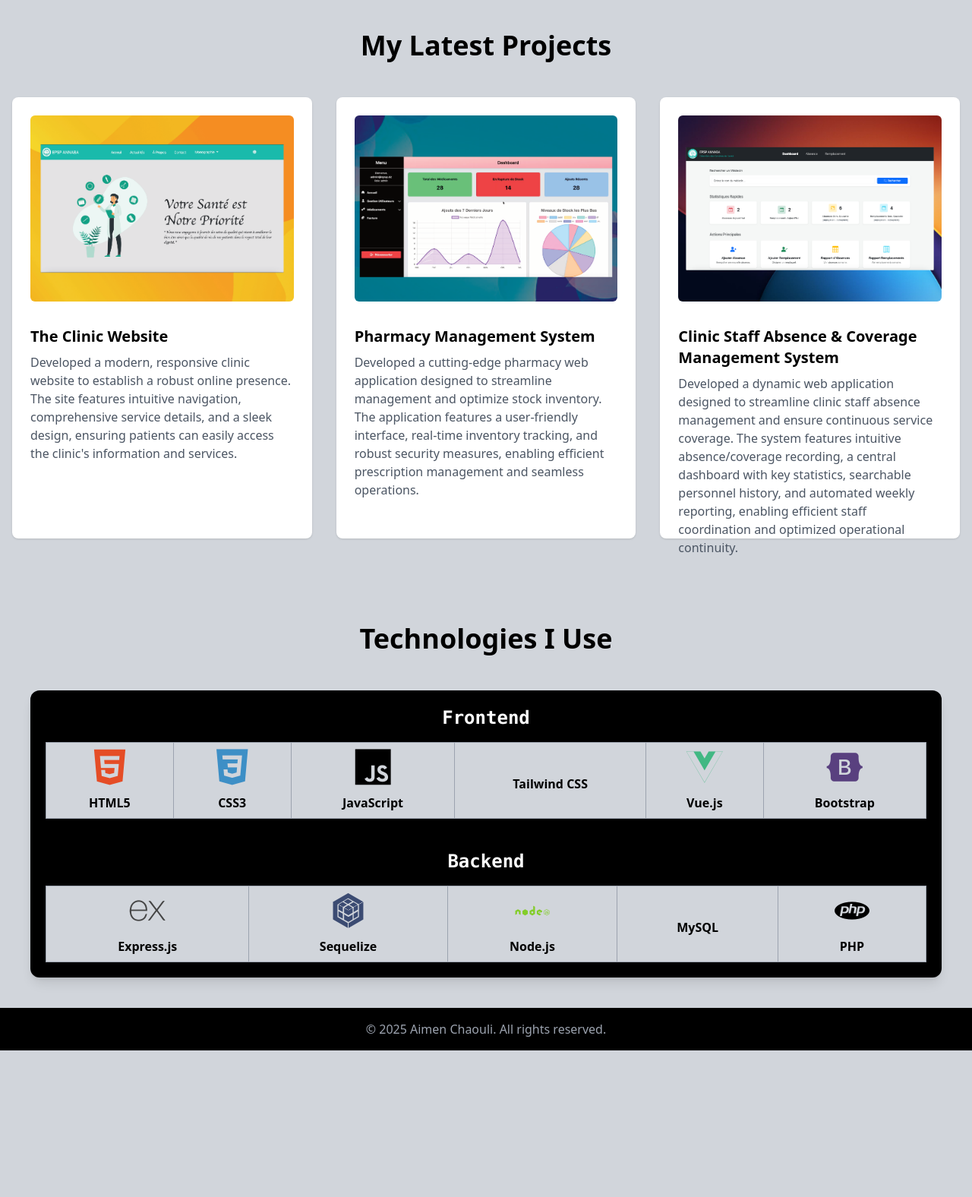
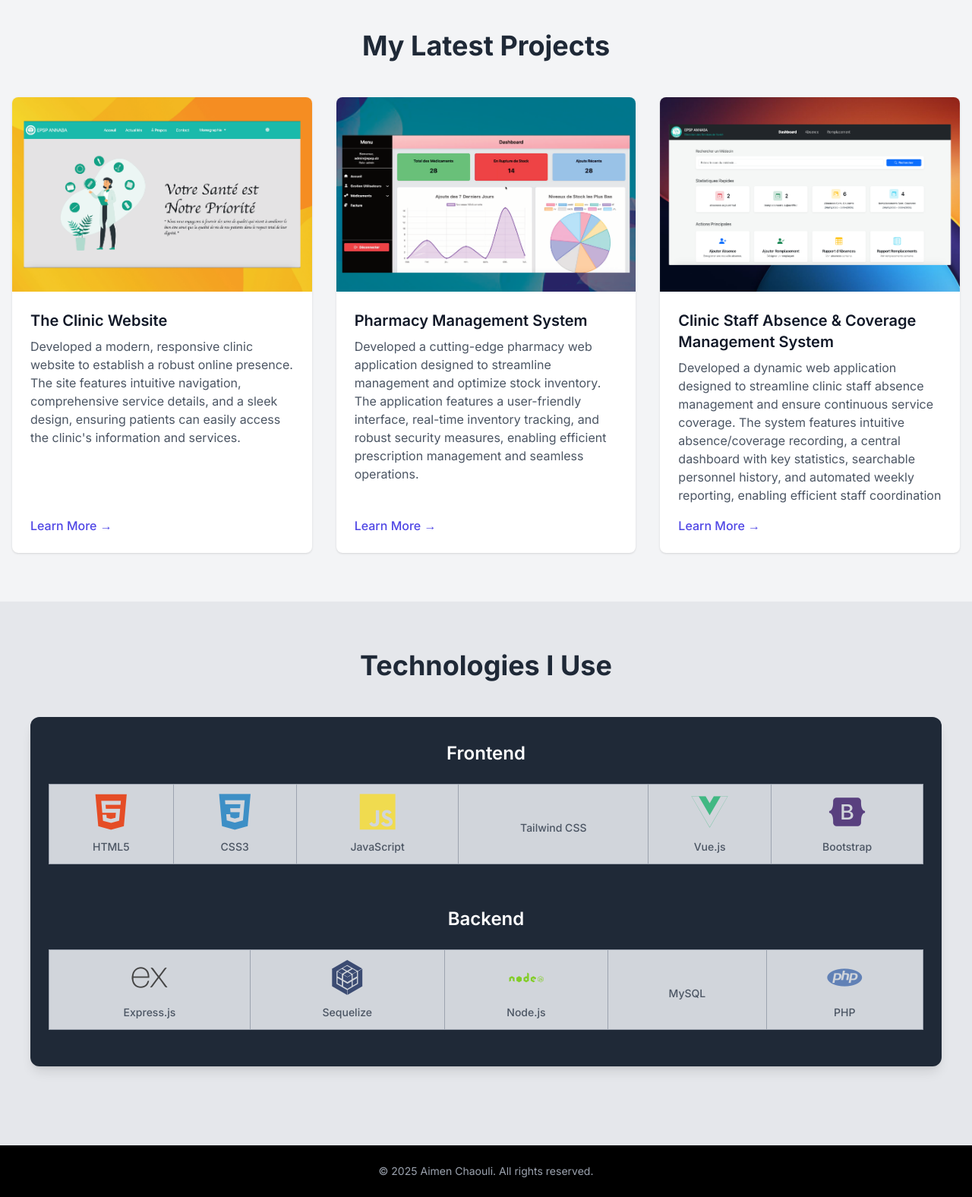
Before and after one commit to aimen-chaouli/portfolio-website, a website: page projects.html in a window 1280 px wide. Shown: the part 80-1656 px from the top of the page at 76% size. Before the commit the page ends 1463 px from the top, so only its background shows below. Drawn offline with nearby package versions, Linux system fonts and the light colour scheme.

Commit message:
Updated Projects

```diff
--- a/projects.html
+++ b/projects.html
@@ -1,7 +1,6 @@
 <!DOCTYPE html>
 <html lang="en">
   <head>
-    <!-- Google tag (gtag.js) -->
     <script
       async
       src="https://www.googletagmanager.com/gtag/js?id=G-Z2BS6ZRB7T"></script>
@@ -24,69 +23,109 @@
       type="text/css"
       href="https://cdn.jsdelivr.net/gh/devicons/devicon@latest/devicon.min.css" />
 
+    <link rel="stylesheet" href="src/output.css" />
+
     <script src="https://cdnjs.cloudflare.com/ajax/libs/gsap/3.12.2/gsap.min.js"></script>
-    <link rel="stylesheet" href="src/output.css" />
+
     <title>Contact - Aimen Chaouli</title>
+    <style>
+      /* Add Inter font */
+      @import url("https://fonts.googleapis.com/css2?family=Inter:wght@400;500;600;700&display=swap");
+      body {
+        font-family: "Inter", sans-serif;
+      }
+      /* Ensure icons have a consistent size if needed */
+      .devicon {
+        font-size: 3rem; /* Adjust size as needed */
+      }
+      /* Ensure table cells center content */
+      th {
+        text-align: center;
+        vertical-align: middle;
+      }
+      th h1 {
+        font-size: 0.875rem; /* text-sm */
+        font-weight: 500; /* medium */
+        color: #4b5563; /* gray-600 */
+      }
+    </style>
   </head>
-  <body class="min-h-screen flex flex-col bg-gray-300">
-    <!-- Navigation -->
+  <body class="min-h-screen flex flex-col bg-gray-100 font-inter">
     <nav class="bg-black">
-      <ul class="flex justify-center space-x-8 py-4">
+      <ul
+        class="flex justify-center space-x-4 sm:space-x-8 py-4 text-sm sm:text-base">
         <li>
-          <a href="index.html" class="text-gray-400 hover:text-white">Home</a>
+          <a href="index.html" class="text-gray-400 hover:text-white px-2"
+            >Home</a
+          >
         </li>
         <li>
-          <a href="resume.html" class="text-gray-400 hover:text-white"
+          <a href="resume.html" class="text-gray-400 hover:text-white px-2"
             >Resume</a
           >
         </li>
         <li>
-          <a href="contact.html" class="text-gray-400 hover:text-white"
+          <a href="contact.html" class="text-gray-400 hover:text-white px-2"
             >Contact</a
           >
         </li>
         <li>
-          <a href="projects.html" class="text-white hover:text-gray-300"
+          <a href="projects.html" class="text-white hover:text-gray-300 px-2"
             >Projects</a
           >
         </li>
       </ul>
     </nav>
 
-    <!-- Projects Section -->
-    <section class="max-w-7xl mx-auto px-4 py-16">
-      <h2 class="text-4xl font-bold text-center mb-12">My Latest Projects</h2>
-      <div class="flex flex-col md:flex-row justify-center items-stretch gap-8">
+    <section class="max-w-7xl mx-auto px-4 py-16 flex-grow">
+      <h2
+        class="text-3xl sm:text-4xl font-bold text-center mb-12 text-gray-800">
+        My Latest Projects
+      </h2>
+      <div class="grid grid-cols-1 md:grid-cols-3 gap-8">
         <div
-          class="bg-white rounded-lg shadow hover:shadow-lg transition-shadow duration-200 p-6 max-w-md w-full md:w-1/3 flex flex-col">
-          <div class="h-64 overflow-hidden mb-8">
+          class="bg-white rounded-lg shadow hover:shadow-lg transition-shadow duration-300 flex flex-col overflow-hidden">
+          <div class="h-48 sm:h-64 w-full overflow-hidden">
             <img
               src="img/Website.png"
-              alt="The Clinic Website"
-              class="rounded-md w-full h-full object-cover" />
+              alt="The Clinic Website Placeholder"
+              class="w-full h-full object-cover" />
           </div>
-          <h3 class="text-xl font-semibold mb-2">The Clinic Website</h3>
-          <div class="h-48 overflow-auto">
-            <p class="text-gray-600">
+          <div class="p-6 flex flex-col flex-grow">
+            <h3 class="text-xl font-semibold mb-2 text-gray-900">
+              The Clinic Website
+            </h3>
+            <div class="h-48 overflow-auto mb-4 flex-grow">
+              <p class="text-gray-600 text-base break-words">
                 Developed a modern, responsive clinic website to establish a
                 robust online presence. The site features intuitive navigation,
                 comprehensive service details, and a sleek design, ensuring
-              patients can easily access the clinic's information and services.
+                patients can easily access the clinic's information and
+                services.
               </p>
+            </div>
+            <a
+              href="#"
+              class="mt-auto text-indigo-600 hover:text-indigo-800 font-medium self-start"
+              >Learn More &rarr;</a
+            >
           </div>
         </div>
 
         <div
-          class="bg-white rounded-lg shadow hover:shadow-lg transition-shadow duration-200 p-6 max-w-md w-full md:w-1/3 flex flex-col">
-          <div class="h-64 overflow-hidden mb-8">
+          class="bg-white rounded-lg shadow hover:shadow-lg transition-shadow duration-300 flex flex-col overflow-hidden">
+          <div class="h-48 sm:h-64 w-full overflow-hidden">
             <img
               src="img/Pharmacy.png"
-              alt="Pharmacy Management System"
-              class="rounded-md w-full h-full object-cover" />
+              alt="Pharmacy Management System Placeholder"
+              class="w-full h-full object-cover" />
           </div>
-          <h3 class="text-xl font-semibold mb-2">Pharmacy Management System</h3>
-          <div class="h-48 overflow-auto">
-            <p class="text-gray-600">
+          <div class="p-6 flex flex-col flex-grow">
+            <h3 class="text-xl font-semibold mb-2 text-gray-900">
+              Pharmacy Management System
+            </h3>
+            <div class="h-48 overflow-auto mb-4 flex-grow">
+              <p class="text-gray-600 text-base break-words">
                 Developed a cutting-edge pharmacy web application designed to
                 streamline management and optimize stock inventory. The
                 application features a user-friendly interface, real-time
@@ -94,76 +133,83 @@
                 efficient prescription management and seamless operations.
               </p>
             </div>
+            <a
+              href="#"
+              class="mt-auto text-indigo-600 hover:text-indigo-800 font-medium self-start"
+              >Learn More &rarr;</a
+            >
+          </div>
         </div>
 
         <div
-          class="bg-white rounded-lg shadow hover:shadow-lg transition-shadow duration-200 p-6 max-w-md w-full md:w-1/3 flex flex-col">
-          <div class="h-64 overflow-hidden mb-8">
+          class="bg-white rounded-lg shadow hover:shadow-lg transition-shadow duration-300 flex flex-col overflow-hidden">
+          <div class="h-48 sm:h-64 w-full overflow-hidden">
             <img
               src="img/absenceDSS.png"
-              alt="Pharmacy Management System"
-              class="rounded-md w-full h-full object-cover" />
+              alt="Clinic Staff Absence System Placeholder"
+              class="w-full h-full object-cover" />
           </div>
-          <h3 class="text-xl font-semibold mb-2">
+          <div class="p-6 flex flex-col flex-grow">
+            <h3 class="text-xl font-semibold mb-2 text-gray-900">
               Clinic Staff Absence & Coverage Management System
             </h3>
-          <div class="h-48 overflow-auto">
-            <p class="text-gray-600">
-              Developed a dynamic web application designed to streamline clinic
-              staff absence management and ensure continuous service coverage.
-              The system features intuitive absence/coverage recording, a
-              central dashboard with key statistics, searchable personnel
-              history, and automated weekly reporting, enabling efficient staff
-              coordination and optimized operational continuity.
+            <div class="h-48 overflow-auto mb-4 flex-grow">
+              <p class="text-gray-600 text-base break-words">
+                Developed a dynamic web application designed to streamline
+                clinic staff absence management and ensure continuous service
+                coverage. The system features intuitive absence/coverage
+                recording, a central dashboard with key statistics, searchable
+                personnel history, and automated weekly reporting, enabling
+                efficient staff coordination and optimized operational
+                continuity.
               </p>
+            </div>
+            <a
+              href="#"
+              class="mt-auto text-indigo-600 hover:text-indigo-800 font-medium self-start"
+              >Learn More &rarr;</a
+            >
           </div>
         </div>
       </div>
     </section>
 
-    <!-- Technologies Section -->
-    <section>
-      <h2 class="text-4xl font-bold text-center mb-12 mt-12">
+    <section class="w-full py-16 bg-gray-200">
+      <h2
+        class="text-3xl sm:text-4xl font-bold text-center mb-12 text-gray-800">
         Technologies I Use
       </h2>
       <div
-        class="work-card bg-black py-5 px-5 rounded-xl mb-10 shadow-lg max-w-[1200px] mx-4 lg:mx-auto">
-        <!-- Frontend -->
-        <h2 class="text-center text-white font-mono font-bold text-2xl mb-4">
+        class="bg-gray-800 py-8 px-4 sm:px-6 rounded-xl mb-10 shadow-lg max-w-[1200px] mx-4 lg:mx-auto">
+        <h3 class="text-center text-white font-semibold text-2xl mb-6">
           Frontend
-        </h2>
-        <div class="overflow-x-auto">
-          <table class="w-full table-auto border-collapse">
+        </h3>
+        <div class="overflow-x-auto pb-4">
+          <table class="w-full min-w-[600px] table-auto border-collapse">
             <thead>
               <tr class="bg-gray-300">
-                <th class="border border-gray-400 px-4 py-2">
-                  <i
-                    class="devicon-html5-plain colored text-5xl md:text-5xl sm:text-3xl"></i>
+                <th class="border border-gray-400 px-3 py-3">
+                  <i class="devicon devicon-html5-plain colored"></i>
                   <h1 class="mt-2">HTML5</h1>
                 </th>
-                <th class="border border-gray-400 px-4 py-2">
-                  <i
-                    class="devicon-css3-plain colored text-5xl md:text-5xl sm:text-3xl"></i>
+                <th class="border border-gray-400 px-3 py-3">
+                  <i class="devicon devicon-css3-plain colored"></i>
                   <h1 class="mt-2">CSS3</h1>
                 </th>
-                <th class="border border-gray-400 px-4 py-2">
-                  <i
-                    class="devicon-javascript-plain text-5xl md:text-5xl sm:text-3xl"></i>
+                <th class="border border-gray-400 px-3 py-3">
+                  <i class="devicon devicon-javascript-plain colored"></i>
                   <h1 class="mt-2">JavaScript</h1>
                 </th>
-                <th class="border border-gray-400 px-4 py-2">
-                  <i
-                    class="devicon-tailwindcss-original colored text-5xl md:text-5xl sm:text-3xl"></i>
+                <th class="border border-gray-400 px-3 py-3">
+                  <i class="devicon devicon-tailwindcss-original colored"></i>
                   <h1 class="mt-2">Tailwind CSS</h1>
                 </th>
-                <th class="border border-gray-400 px-4 py-2">
-                  <i
-                    class="devicon-vuejs-plain colored text-5xl md:text-5xl sm:text-3xl"></i>
+                <th class="border border-gray-400 px-3 py-3">
+                  <i class="devicon devicon-vuejs-plain colored"></i>
                   <h1 class="mt-2">Vue.js</h1>
                 </th>
-                <th class="border border-gray-400 px-4 py-2">
-                  <i
-                    class="devicon-bootstrap-plain colored text-5xl md:text-5xl sm:text-3xl"></i>
+                <th class="border border-gray-400 px-3 py-3">
+                  <i class="devicon devicon-bootstrap-plain colored"></i>
                   <h1 class="mt-2">Bootstrap</h1>
                 </th>
               </tr>
@@ -171,38 +217,31 @@
           </table>
         </div>
 
-        <!-- Backend -->
-        <h2
-          class="text-center text-white font-mono font-bold text-2xl mt-10 mb-4">
+        <h3 class="text-center text-white font-semibold text-2xl mt-10 mb-6">
           Backend
-        </h2>
-        <div class="overflow-x-auto">
-          <table class="w-full table-auto border-collapse">
+        </h3>
+        <div class="overflow-x-auto pb-4">
+          <table class="w-full min-w-[600px] table-auto border-collapse">
             <thead>
               <tr class="bg-gray-300">
-                <th class="border border-gray-400 px-4 py-2">
-                  <i
-                    class="devicon-express-original colored text-5xl md:text-5xl sm:text-3xl"></i>
+                <th class="border border-gray-400 px-3 py-3">
+                  <i class="devicon devicon-express-original colored"></i>
                   <h1 class="mt-2">Express.js</h1>
                 </th>
-                <th class="border border-gray-400 px-4 py-2">
-                  <i
-                    class="devicon-sequelize-plain colored text-5xl md:text-5xl sm:text-3xl"></i>
+                <th class="border border-gray-400 px-3 py-3">
+                  <i class="devicon devicon-sequelize-plain colored"></i>
                   <h1 class="mt-2">Sequelize</h1>
                 </th>
-                <th class="border border-gray-400 px-4 py-2">
-                  <i
-                    class="devicon-nodejs-plain-wordmark colored text-5xl md:text-5xl sm:text-3xl"></i>
+                <th class="border border-gray-400 px-3 py-3">
+                  <i class="devicon devicon-nodejs-plain-wordmark colored"></i>
                   <h1 class="mt-2">Node.js</h1>
                 </th>
-                <th class="border border-gray-400 px-4 py-2">
-                  <i
-                    class="devicon-mysql-original colored text-5xl md:text-5xl sm:text-3xl"></i>
+                <th class="border border-gray-400 px-3 py-3">
+                  <i class="devicon devicon-mysql-original colored"></i>
                   <h1 class="mt-2">MySQL</h1>
                 </th>
-                <th class="border border-gray-400 px-4 py-2">
-                  <i
-                    class="devicon-php-plain text-5xl md:text-5xl sm:text-3xl"></i>
+                <th class="border border-gray-400 px-3 py-3">
+                  <i class="devicon devicon-php-plain colored"></i>
                   <h1 class="mt-2">PHP</h1>
                 </th>
               </tr>
@@ -212,8 +251,7 @@
       </div>
     </section>
 
-    <!-- Footer -->
-    <footer class="bg-black text-center py-4 text-gray-400">
+    <footer class="bg-black text-center py-6 text-gray-400 text-sm">
       © 2025 Aimen Chaouli. All rights reserved.
     </footer>
   </body>
```
Also changed, not shown: src/output.css. Lines whose indentation alone changed are shown as unchanged.
